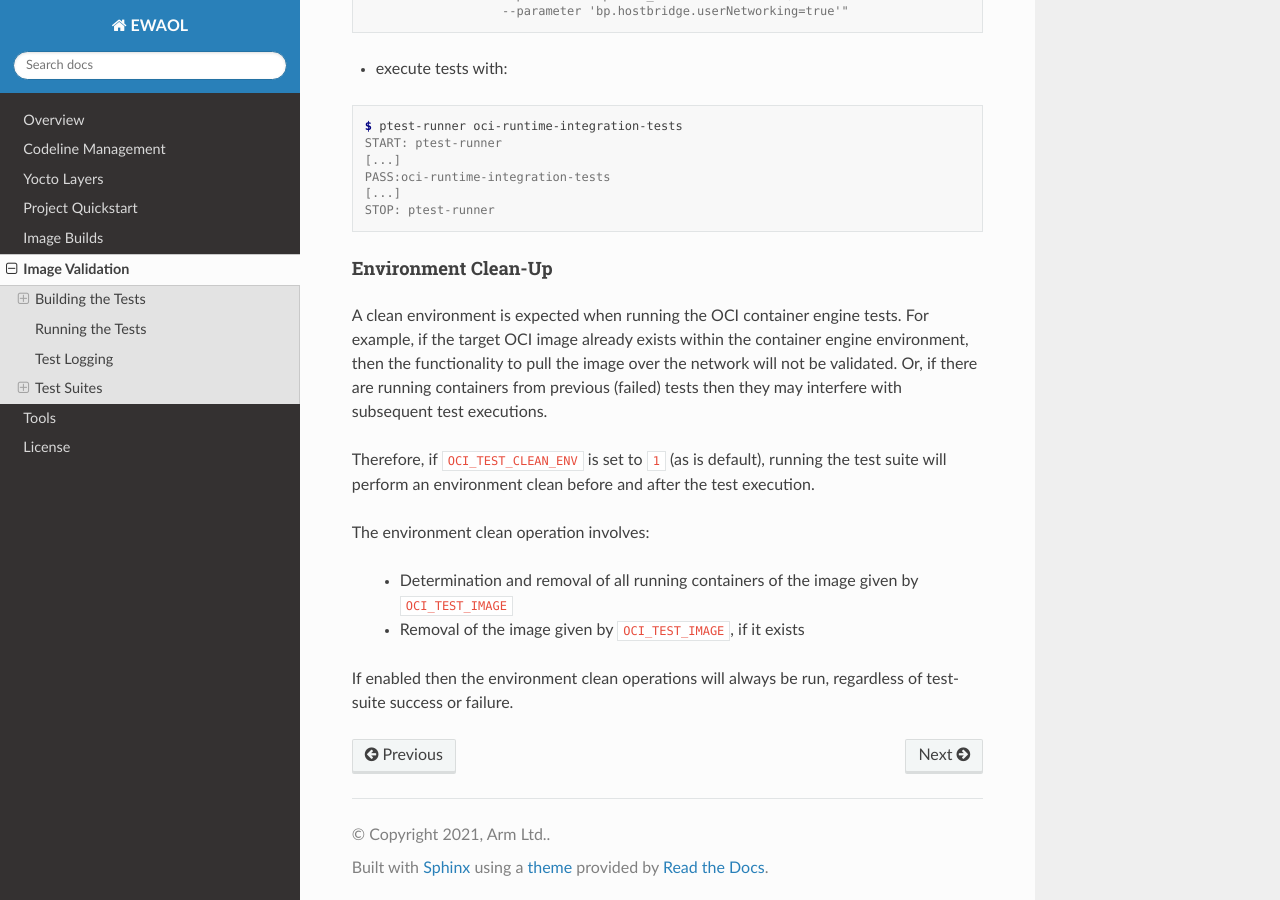
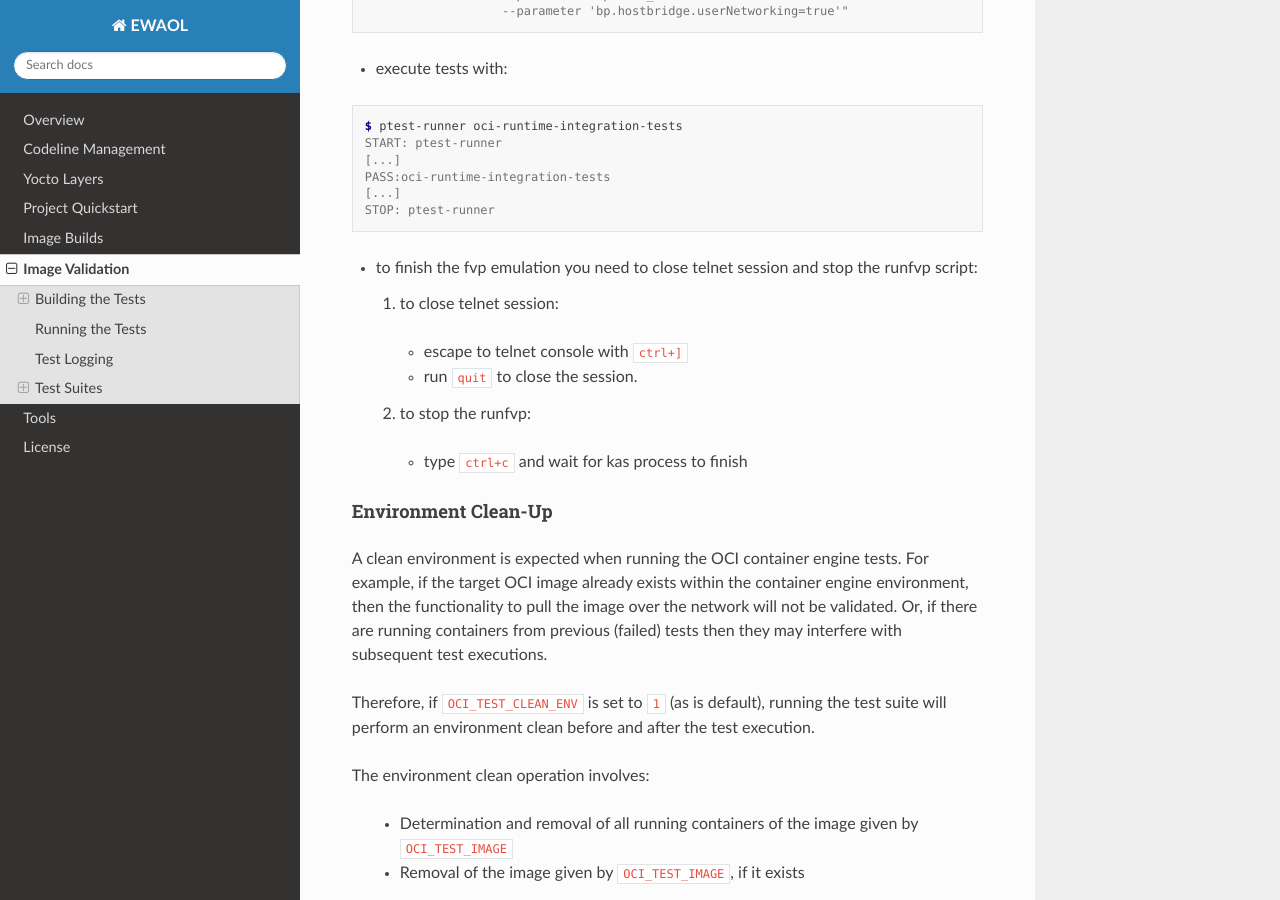
Before and after one commit to chaoge525/soafee_demo, a Sphinx documentation site: the page built from documentation/validations.rst, in a window 1280 px wide and 900 px high, scrolled down 3660 px. Built offline with Sphinx 7.4.7 and the Read the Docs theme 2.0.0, drawn with Linux system fonts in a browser that asks for light colours.

Commit message:
doc: add information how to finish runfvp emulation
Issue-Id: SCM-2587
Signed-off-by: Kamil Dziezyk <kamil.dziezyk@arm.com>
Change-Id: Ic9a75e801df40af1d5d1cda90ecf3ea74ad48a18

```diff
--- a/documentation/validations.rst
+++ b/documentation/validations.rst
@@ -184,6 +184,18 @@ To start fvp emulation and run tests you need to:
     [...]
     STOP: ptest-runner
 
+* to finish the fvp emulation you need to close telnet session
+  and stop the runfvp script:
+
+  1. to close telnet session:
+
+    * escape to telnet console with ``ctrl+]``
+    * run ``quit`` to close the session.
+
+  2. to stop the runfvp:
+
+    * type ``ctrl+c`` and wait for kas process to finish
+
 Environment Clean-Up
 """"""""""""""""""""
 
```
Also changed, not shown: 1 other file.
